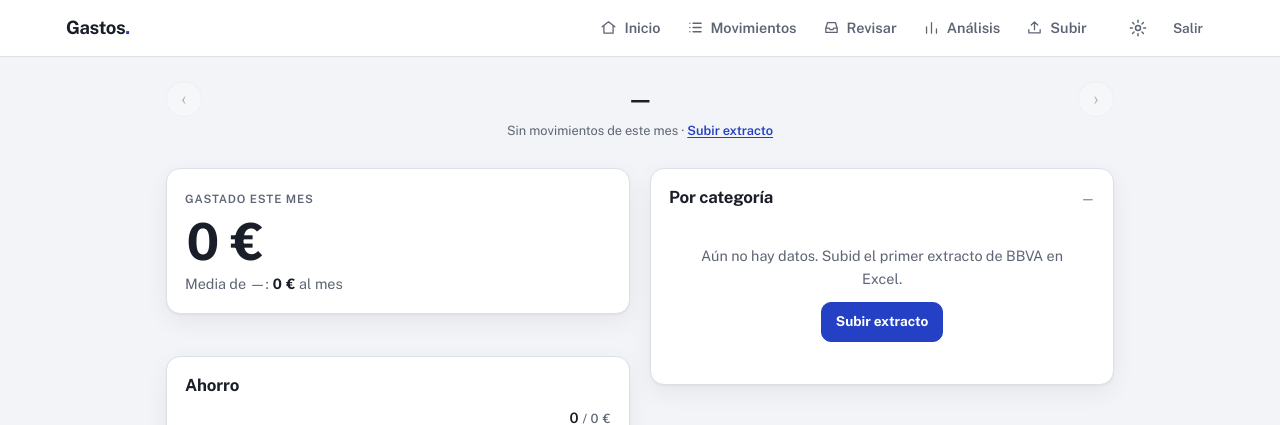
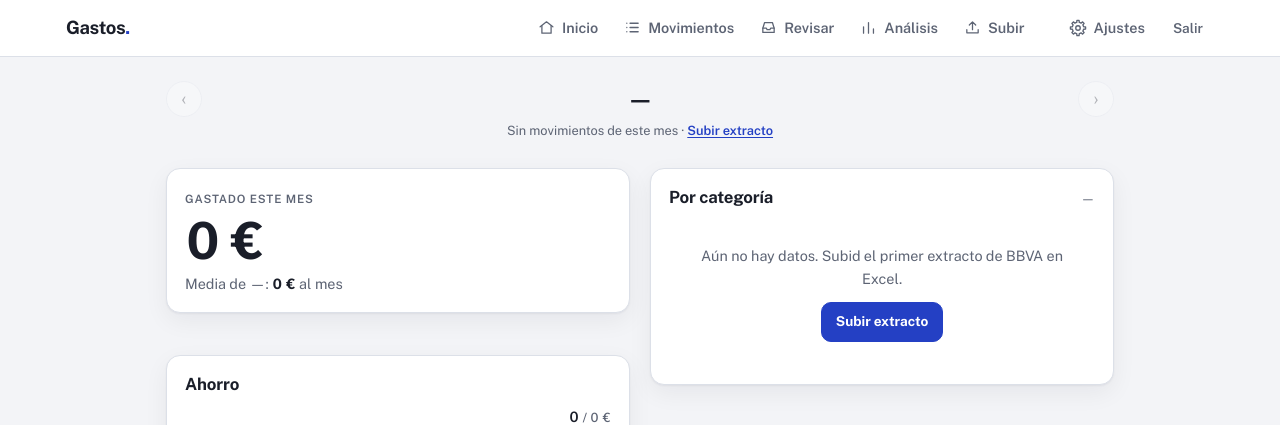
Before and after one commit to tormarod/gastos-web, a FastAPI app: template templates/home.html in a window 1280 px wide. Shown: the top 425 px of the page. Run offline with FastAPI, Linux system fonts and the light colour scheme; the template is opened without the code that fills it, so the values that code supplies are empty; some web fonts are replaced.

Commit message:
Show Ajustes as a real gear with its name
The settings icon was a circle with rays and read as a sun (a theme
switch). It is now a cog with teeth, followed by the word Ajustes, like
the other links in the bar.

Co-Authored-By: Claude Opus 5.5 <noreply@anthropic.com>
Claude-Session: https://claude.ai/code/session_01F7f3RWB9k2rcRbgxx52Er9

```diff
--- a/static/app.css
+++ b/static/app.css
@@ -140,11 +140,11 @@ svg.i { width: 1em; height: 1em; flex: none; }
 .nav a[aria-current="page"] { color: var(--pen); background: var(--pen-soft); }
 .logout { font-size: .85rem; }
 .settings-link {
-  display: inline-flex; align-items: center; justify-content: center; width: 36px; height: 36px;
-  border-radius: 9px; color: var(--muted);
+  display: inline-flex; align-items: center; gap: 7px; padding: 7px 11px; border-radius: 9px;
+  color: var(--muted); text-decoration: none; font-weight: 600; font-size: .9rem;
 }
 .settings-link + .logout { margin-left: -16px; }
-.settings-link svg { width: 20px; height: 20px; fill: none; stroke: currentColor; stroke-width: 1.8; stroke-linecap: round; stroke-linejoin: round; }
+.settings-link svg { width: 18px; height: 18px; fill: none; stroke: currentColor; stroke-width: 1.8; stroke-linecap: round; stroke-linejoin: round; }
 .settings-link:hover { color: var(--ink); background: var(--sunk); }
 .settings-link[aria-current="page"] { color: var(--pen); background: var(--pen-soft); }
 .count {
--- a/templates/base.html
+++ b/templates/base.html
@@ -25,7 +25,7 @@
     <symbol id="t-review" viewBox="0 0 24 24"><path d="M4 13l2.5-8h11L20 13v6H4z"/><path d="M4 13h5l1 2h4l1-2h5"/></symbol>
     <symbol id="t-chart" viewBox="0 0 24 24"><path d="M5 20V11M12 20V5M19 20v-6"/></symbol>
     <symbol id="t-upload" viewBox="0 0 24 24"><path d="M12 15V4M7.5 8.5 12 4l4.5 4.5"/><path d="M4 15v4.5h16V15"/></symbol>
-    <symbol id="t-gear" viewBox="0 0 24 24"><circle cx="12" cy="12" r="3"/><path d="M12 2.8v2.4M12 18.8v2.4M2.8 12h2.4M18.8 12h2.4M5.5 5.5l1.7 1.7M16.8 16.8l1.7 1.7M5.5 18.5l1.7-1.7M16.8 7.2l1.7-1.7"/></symbol>
+    <symbol id="t-gear" viewBox="0 0 24 24"><path d="M10.29 4.59L10.58 1.90L13.42 1.90L13.71 4.59A7.6 7.6 0 0 1 16.03 5.55L18.14 3.85L20.15 5.86L18.45 7.97A7.6 7.6 0 0 1 19.41 10.29L22.10 10.58L22.10 13.42L19.41 13.71A7.6 7.6 0 0 1 18.45 16.03L20.15 18.14L18.14 20.15L16.03 18.45A7.6 7.6 0 0 1 13.71 19.41L13.42 22.10L10.58 22.10L10.29 19.41A7.6 7.6 0 0 1 7.97 18.45L5.86 20.15L3.85 18.14L5.55 16.03A7.6 7.6 0 0 1 4.59 13.71L1.90 13.42L1.90 10.58L4.59 10.29A7.6 7.6 0 0 1 5.55 7.97L3.85 5.86L5.86 3.85L7.97 5.55A7.6 7.6 0 0 1 10.29 4.59Z"/><circle cx="12" cy="12" r="3"/></symbol>
     <symbol id="s-good" viewBox="0 0 16 16"><circle cx="8" cy="8" r="7" fill="currentColor"/><path d="m4.8 8.2 2.2 2.2 4.2-4.4" stroke="#fff" stroke-width="1.7" fill="none" stroke-linecap="round" stroke-linejoin="round"/></symbol>
     <symbol id="s-warn" viewBox="0 0 16 16"><path d="M8 1.5 15 14H1z" fill="currentColor"/><path d="M8 6v3.6M8 11.6v.1" stroke="#fff" stroke-width="1.7" stroke-linecap="round"/></symbol>
     <symbol id="s-over" viewBox="0 0 16 16"><circle cx="8" cy="8" r="7" fill="currentColor"/><path d="M8 4.3v4.4M8 11.2v.1" stroke="#fff" stroke-width="1.8" stroke-linecap="round"/></symbol>
@@ -53,8 +53,8 @@
   <div class="topbar-in">
     <a class="brand" href="/">Gastos<span>.</span></a>
     <nav class="nav" aria-label="Secciones">{{ nav_links() }}</nav>
-    <a class="settings-link" href="/ajustes" title="Ajustes"{% if page == "settings.html" %} aria-current="page"{% endif %}>
-      <svg aria-hidden="true"><use href="#t-gear"/></svg><span class="sr-only">Ajustes</span>
+    <a class="settings-link" href="/ajustes"{% if page == "settings.html" %} aria-current="page"{% endif %}>
+      <svg aria-hidden="true"><use href="#t-gear"/></svg><span>Ajustes</span>
     </a>
     <a class="logout" href="/logout">Salir</a>
   </div>
```
Also changed, not shown: tests/test_app.py (+2 -0 lines), .claude/CLAUDE.md.
